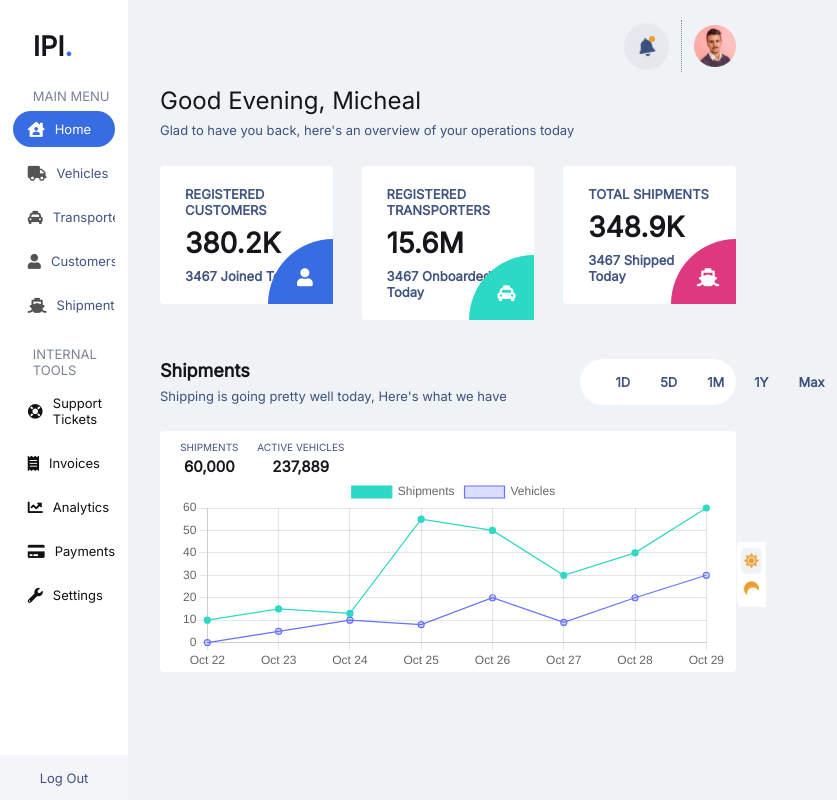
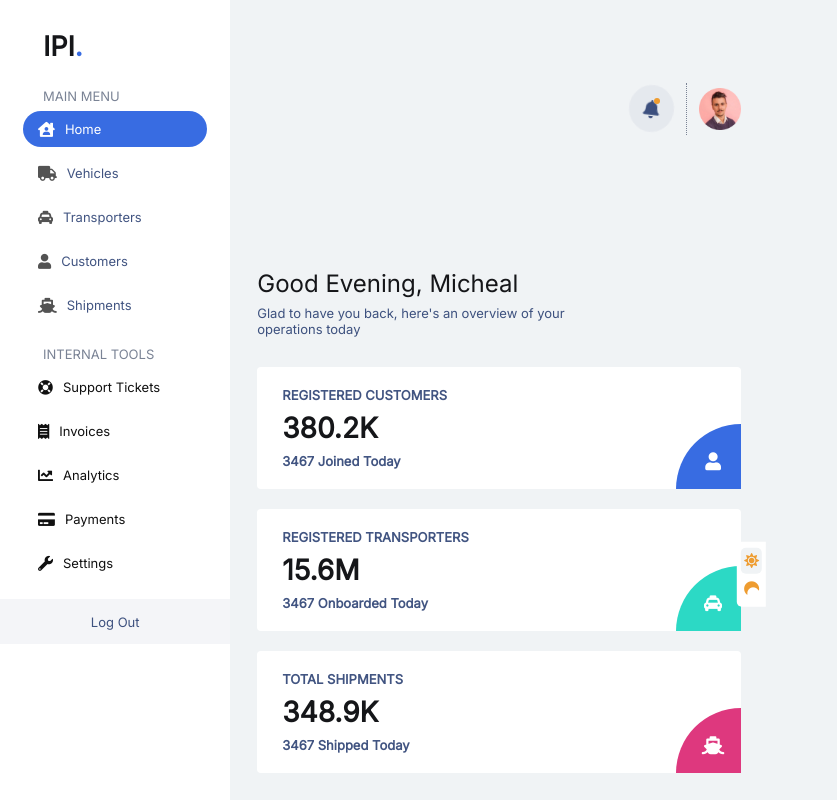
Before and after one commit to Praise-Oyeniyi/Logistics-Dashboard, a React (Create React App) app: page / in a window 768 px wide. Shown: the top 800 px of the page, 837 px wide, since content can reach past the window. Built offline with nearby package versions, Linux system fonts and the light colour scheme; a web font is replaced by a local one.

Commit message:
almost done

```diff
--- a/src/Components/ErrorPage.js
+++ b/src/Components/ErrorPage.js
@@ -14,7 +14,7 @@ const ErrorPage = () => {
                         404
                     </h1>
                     <p className='error-plea'>Sorry, Page is Still Under Construction. . .</p>
-                    <Link to='/'><p className='back-home'>Go Back Home</p></Link>
+                    <Link to='/'><p className='back-home'>Go Home</p></Link>
                 </div>
                 <div className="error-image">
                     <p className="error-top">Transporters <span>.... Broken link</span></p>
--- a/src/index.css
+++ b/src/index.css
@@ -729,7 +729,62 @@ h3{
   display: none;
 }
 
-@media(max-width:480px) {
+@media screen and (max-width: 768px) and (min-width: 500px) {
+  .body-container {
+    width: 70%;
+    margin-left: 30%;
+    position: relative;
+}
+  .body-container-outer {
+    margin: 2.5em auto;
+}
+  .sidebar-holder{
+    height: 100%;
+    position: fixed;
+    min-width:30%;
+    background-color: var(--sidebar-background);
+  }
+  .sidebar-outer{
+    width:80%;
+    margin:30px auto 10px auto;
+  }
+  .log-out {
+    position: relative;
+  }
+  .vehicles-top {
+    margin-bottom: 2em;
+    height: unset !important;
+  }
+  .vehicle-box-info-slide{
+    width:700px;
+  }
+  .overview{
+    height:100%
+  }
+  .overview-outer-bottom {
+    flex-direction: column;
+    align-items:center;
+    margin-top: 2em;
+}
+  .overview-boxes-outer {
+    width: 100%;
+    margin-bottom: 20px;
+}
+  .shipments-top{
+    margin: 2em 0;
+    flex-direction: column;
+    align-items: flex-end;
+  }
+  .shipments-text {
+    align-self: flex-start;
+  }
+  .chart-filter {
+    width: unset;
+    margin-top: 1em;
+}
+}
+
+@media screen and (max-width:499px) {
   .body-container{
     height:100%;
   }
@@ -770,6 +825,9 @@ h3{
     justify-content: space-between;
     flex-direction: column-reverse;
   }
+  .overview-bottom-left {
+    align-self: flex-start;
+}
   .overview-top-right{
     width: 85%;
     justify-content: space-between;
```
